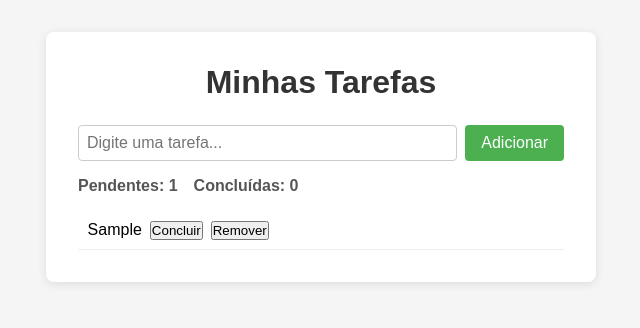
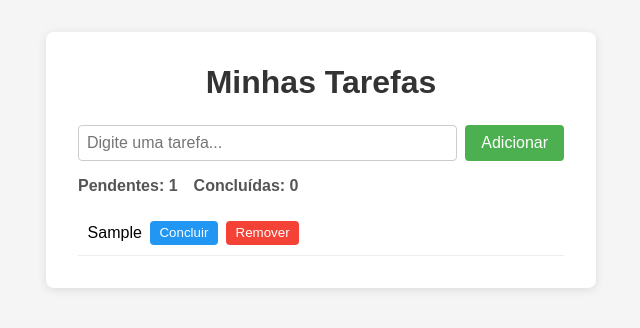
Before and after one commit to Diogotex0/prova-1sem-gdg, a website: page index.html in a window 1280 px wide. Both pictures are taken after typing "Sample" into the empty fields and a click on the button "Adicionar". Shown: the whole page, without its empty margins (319-959 px from the left). Drawn offline with Linux system fonts and the light colour scheme.

Commit message:
feat(css): adiciona estilo dos botões btn-concluir e btn-remover com :hover

```diff
--- a/style.css
+++ b/style.css
@@ -80,3 +80,29 @@
     padding: 0.6rem;
     border-bottom: 1px solid #eee;
 }
+
+.btn-concluir {
+    background-color: #2196F3;
+    color: white;
+    border: none;
+    border-radius: 4px;
+    padding: 0.3rem 0.6rem;
+    cursor: pointer;
+}
+
+.btn-concluir:hover {
+    background-color: #1565C0;
+}
+
+.btn-remover {
+    background-color: #f44336;
+    color: white;
+    border: none;
+    border-radius: 4px;
+    padding: 0.3rem 0.6rem;
+    cursor: pointer;
+}
+
+.btn-remover:hover {
+    background-color: #b71c1c;
+}
```
